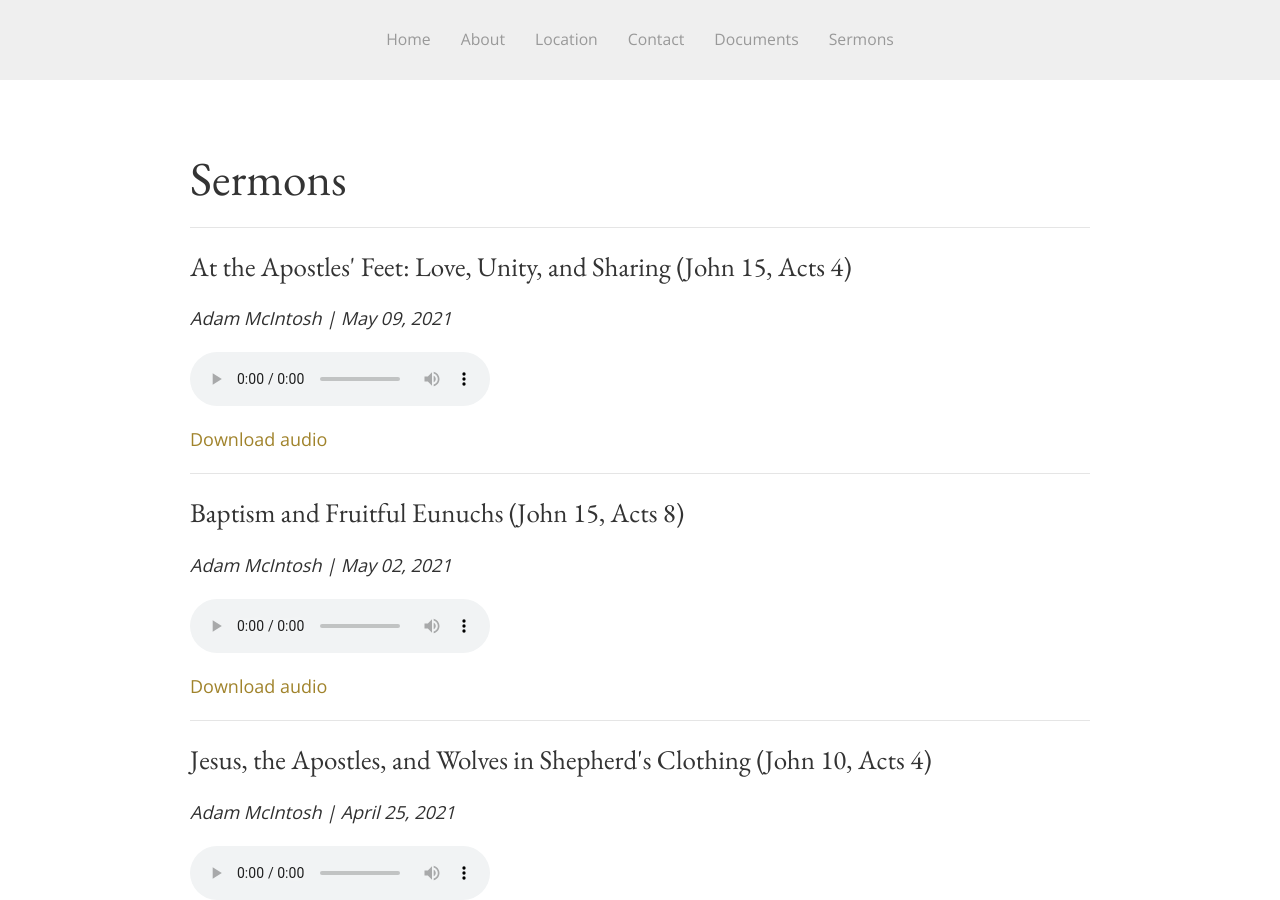
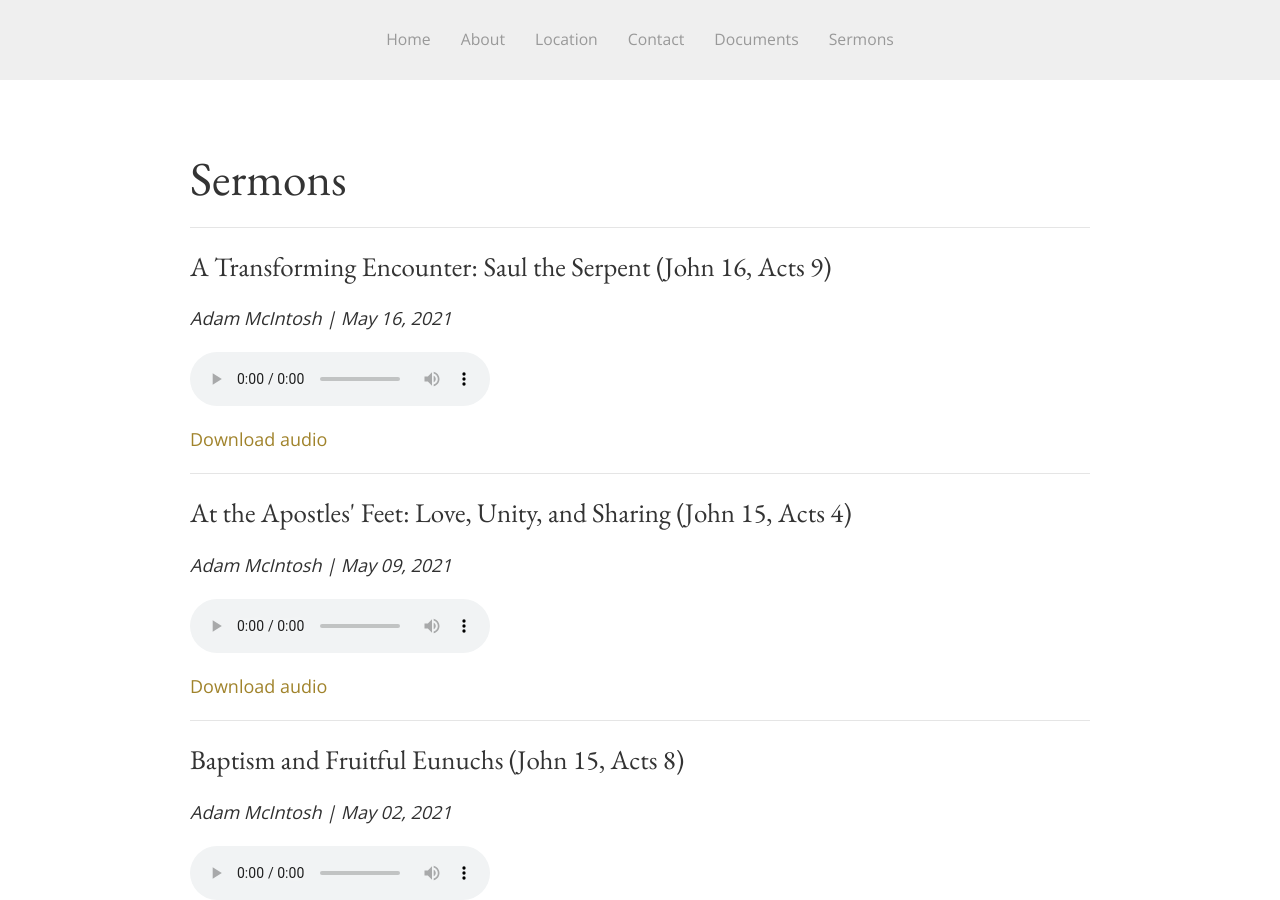
Before and after one commit to SaintDavidsChurch/website, a Jekyll site: the page built from sermons.html, in a window 1280 px wide and 900 px high. Built offline with Jekyll 4.4.1, drawn with Linux system fonts in a browser that asks for light colours.

Commit message:
Updated by InferCMS

```diff
--- a/_data/sermons.yml
+++ b/_data/sermons.yml
@@ -154,3 +154,7 @@
   date: '2021-05-09'
   preacher: Adam McIntosh
   audio_file: sermons/2021/May/Adam-McIntosh_May9-2021_John15.Acts4.mp3
+- title: 'A Transforming Encounter: Saul the Serpent (John 16, Acts 9)'
+  date: '2021-05-16'
+  preacher: Adam McIntosh
+  audio_file: sermons/2021/May/Adam-McIntosh_May16-2021_John16_Acts9.mp3
```
